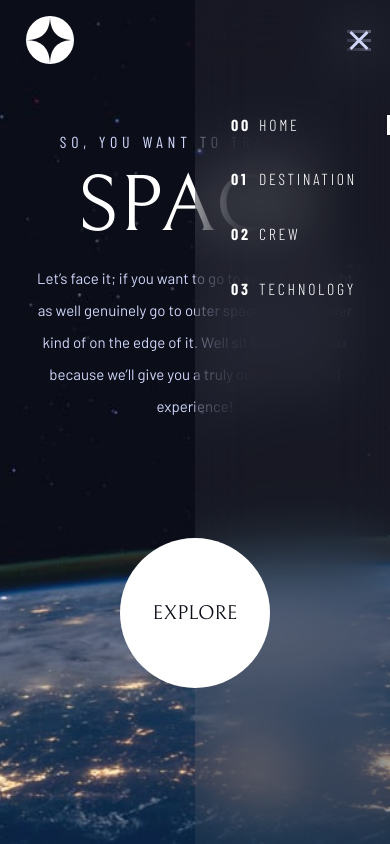
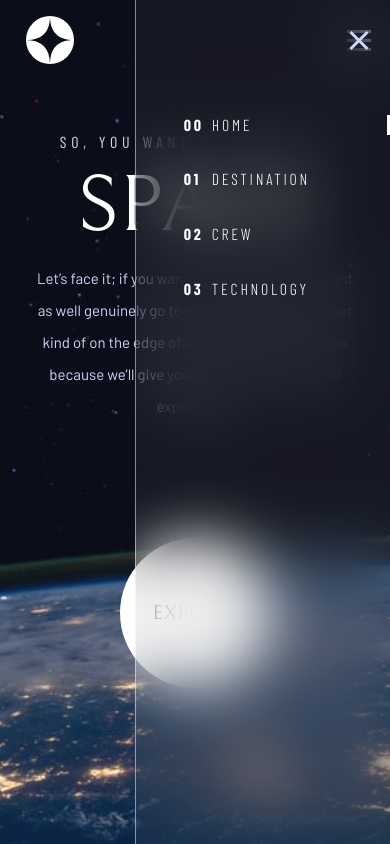
Before and after one commit to Otwgoat/space-tourism-frontend-mentor, a Next.js app: page / in a window 390 px wide. Both pictures are taken after a click on the element 367 px from the left and 40 px from the top of the page. Built offline with nearby package versions, Linux system fonts and the light colour scheme.

Commit message:
Mise à jour du code du header et du menu de navigation

```diff
--- a/app/src/components/Header.jsx
+++ b/app/src/components/Header.jsx
@@ -41,7 +41,7 @@ export default function Header({ path }) {
           onClick={() => setNavMenuActive(false)}
         >
           <svg xmlns="http://www.w3.org/2000/svg" width="20" height="21">
-            <g fill="#D0D6F9" fill-rule="evenodd">
+            <g fill="#D0D6F9" fillRule="evenodd">
               <path d="M2.575.954l16.97 16.97-2.12 2.122L.455 3.076z" />
               <path d="M.454 17.925L17.424.955l2.122 2.12-16.97 16.97z" />
             </g>
--- a/app/src/styles/_header.scss
+++ b/app/src/styles/_header.scss
@@ -90,6 +90,7 @@ header {
         height: 80px;
         margin-top: 0;
         top: 0;
+        z-index: 1000;
         #logo {
             display: flex;
             align-items: center;
@@ -130,11 +131,12 @@ header {
             align-items: flex-end;
             justify-content: flex-start;
             height: 100vh;
-            width: 50%;
+            width: 254px;
             right: 0;
             top: 0;
             background-color: $primary-color;
             background-color: #97979716;
+            border-left: 1px solid $grey-hover;
             z-index: 10000;
 
             #closeMenu {
```
